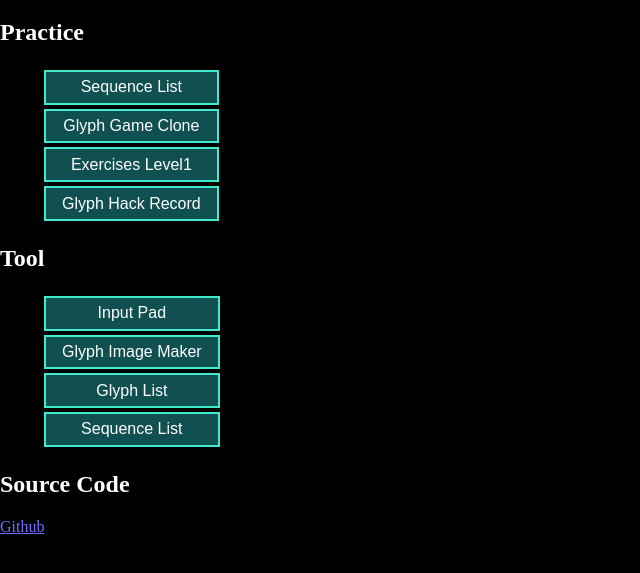
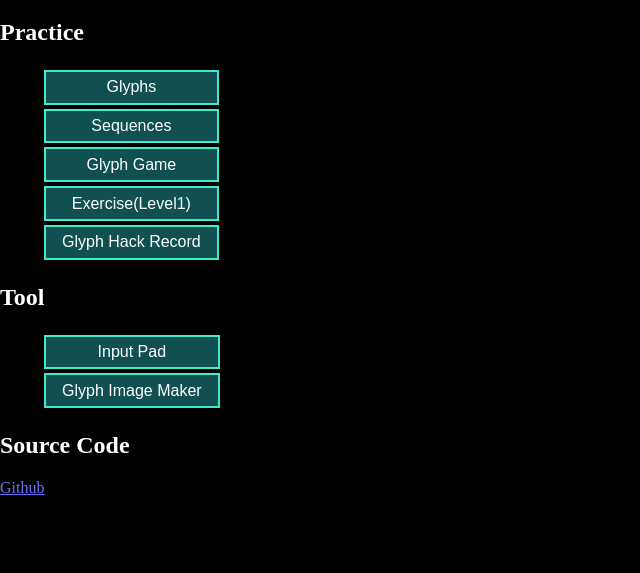
Before and after one commit to gm9/ingress-glyph-tools, a plain HTML site: page index.html in a window 1280 px wide. Shown: the part 61-634 px from the top of the page, without its empty margins (0-640 px from the left). Drawn offline with Linux system fonts and the light colour scheme.

Commit message:
Fix index.html

```diff
--- a/index.html
+++ b/index.html
@@ -43,17 +43,16 @@
 
     <h2>Practice</h2>
     <ul>
-      <li><a class="igt-button" href="example-glyph-sequences.html">Sequence List</a></li>
-      <li><a class="igt-button" href="example-glyph-game.html">Glyph Game Clone</a></li>
-      <li><a class="igt-button" href="example-glyph-exercises-level1.html">Exercises Level1</a></li>
+      <li><a class="igt-button" href="example-glyph-list.html">Glyphs</a></li>
+      <li><a class="igt-button" href="example-glyph-sequences.html">Sequences</a></li>
+      <li><a class="igt-button" href="example-glyph-game.html">Glyph Game</a></li>
+      <li><a class="igt-button" href="example-glyph-exercises-level1.html">Exercise(Level1)</a></li>
       <li><a class="igt-button" href="example-glyph-record.html">Glyph Hack Record</a></li>
     </ul>
     <h2>Tool</h2>
     <ul>
       <li><a class="igt-button" href="input-pad-example.html">Input Pad</a></li>
       <li><a class="igt-button" href="example-glyph-image-maker.html">Glyph Image Maker</a></li>
-      <li><a class="igt-button" href="example-glyph-list.html">Glyph List</a></li>
-      <li><a class="igt-button" href="example-glyph-sequences.html">Sequence List</a></li>
     </ul>
 
     <h2>Source Code</h2>
```
